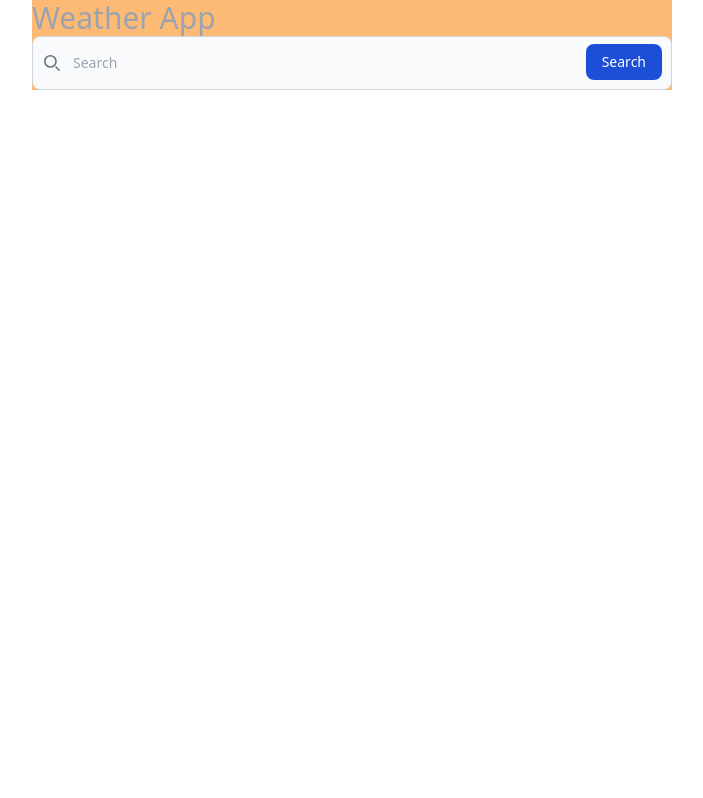
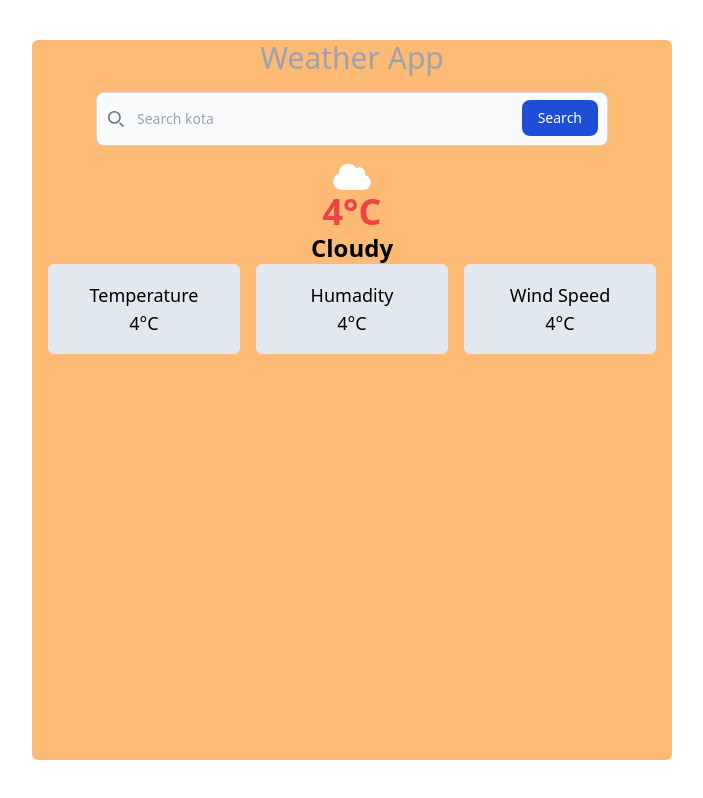
Before and after one commit to delandapp/weather-app, a website: page weather-app/src/index.html in a window 1280 px wide. Shown: the whole page, without its empty margins (288-991 px from the left). Drawn offline with Linux system fonts and the light colour scheme.

Commit message:
update layouting

```diff
--- a/weather-app/src/index.html
+++ b/weather-app/src/index.html
@@ -6,11 +6,11 @@
     <title>Weather App</title>
     <link rel="stylesheet" href="../dist/output.css" />
   </head>
-  <body class="w-full flex justify-center">
-    <div class="flex flex-col bg-orange-300 w-1/2 justify-center">
+  <body class="w-full flex justify-center items-center h-[100vh]">
+    <div class="flex flex-col bg-orange-300 w-1/2 items-center gap-4 h-[90vh] rounded-md">
       <h1 class="text-3xl text-gray-400">Weather App</h1>
 
-      <form>
+      <form class="w-4/5">
         <label
           for="search"
           class="mb-2 text-sm font-medium text-gray-900 sr-only dark:text-white"
@@ -40,7 +40,7 @@
             type="search"
             id="search"
             class="block w-full p-4 ps-10 text-sm text-gray-900 border border-gray-300 rounded-lg bg-gray-50 focus:ring-blue-500 focus:border-blue-500 dark:bg-gray-700 dark:border-gray-600 dark:placeholder-gray-400 dark:text-white dark:focus:ring-blue-500 dark:focus:border-blue-500"
-            placeholder="Search"
+            placeholder="Search kota"
             required
           />
           <button
@@ -51,7 +51,27 @@
           </button>
         </div>
       </form>
+      <div class="flex flex-col items-center w-full">
+        <i class="fa-solid fa-cloud text-white text-3xl"></i>
+        <p class="text-4xl text-red-500 font-bold">4°C</p>
+        <p class="text-2xl font-semibold">Cloudy</p>
+        <div class="flex w-full gap-4 px-4">
+            <div class="flex-col flex border rounded-md bg-slate-200 items-center p-4 w-1/3">
+                <h1 class="text-lg">Temperature</h1>
+                <p class="text-lg">4°C</p>
+            </div>
+            <div class="flex-col flex border rounded-md bg-slate-200 items-center p-4 w-1/3">
+                <h1 class="text-lg">Humadity</h1>
+                <p class="text-lg">4°C</p>
+            </div>
+            <div class="flex-col flex border rounded-md bg-slate-200 items-center p-4 w-1/3">
+                <h1 class="text-lg">Wind Speed</h1>
+                <p class="text-lg">4°C</p>
+            </div>
+        </div>
+      </div>
     </div>
     <script src="js/script.js"></script>
+    <script src="https://kit.fontawesome.com/2baf209d5c.js" crossorigin="anonymous"></script>
   </body>
 </html>
```
Also changed, not shown: weather-app/dist/output.css.
